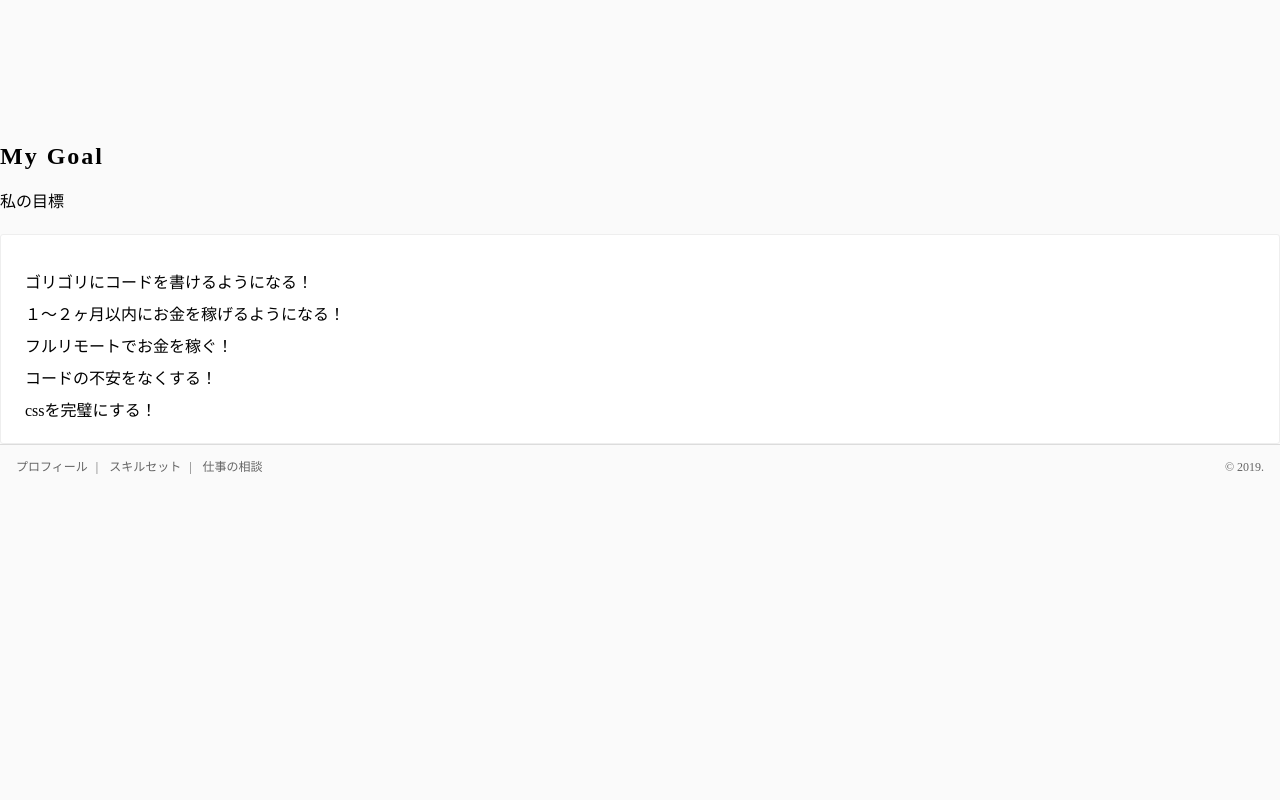
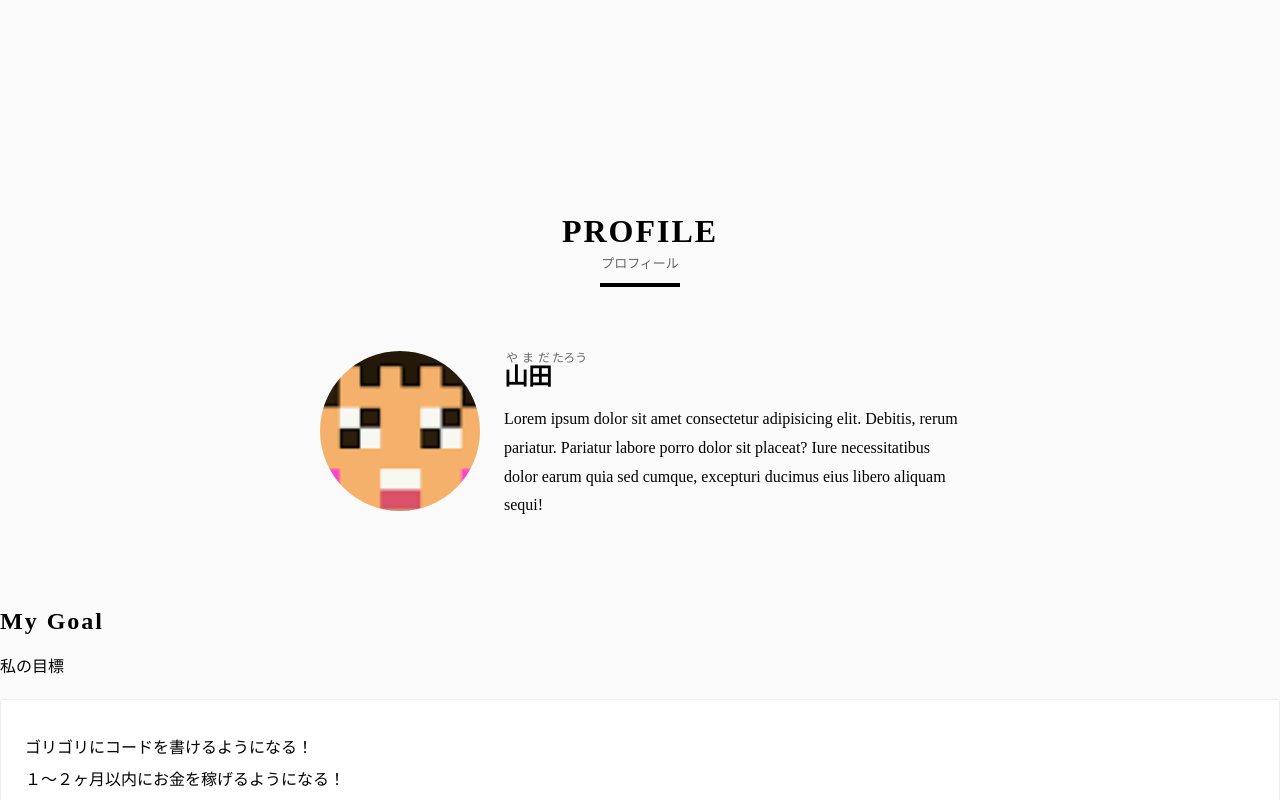
Before and after one commit to NozomiMuroya/portfolio, a plain HTML site: page index.html in a window 1280 px wide. Shown: the part 613-1413 px from the top of the page. Before the commit the page ends 1102 px from the top, so only its background shows below. Drawn offline with Linux system fonts and the light colour scheme.

Commit message:
プロフィールセクションを実装する

```diff
--- a/index.html
+++ b/index.html
@@ -38,6 +38,25 @@
         <a href="" class="button">お問い合わせ</a>
       </div>
     </div>
+    <div class="section">
+      <div container>
+        <h2 class="heading">
+          <span class="heading__main">PROFILE</span>
+          <span class="heading__sub">プロフィール</span>
+        </h2>
+        <div class="profile">
+          <figure class="profile__photo"></figure>
+          <div class="profile__body">
+            <p class="profile__name">
+              <ruby>
+                山田<rt>やまだ</rt><rt>たろう</rt>
+              </ruby>
+            </p>
+            <p class="profile__text">Lorem ipsum dolor sit amet consectetur adipisicing elit. Debitis, rerum pariatur. Pariatur labore porro dolor sit placeat? Iure necessitatibus dolor earum quia sed cumque, excepturi ducimus eius libero aliquam sequi!</p>
+          </div>
+        </div>
+      </div>
+    </div>
     <h1 class="title">My Goal</h1>
     <p class="lead">私の目標</p>
     <ol class="list">
--- a/style.css
+++ b/style.css
@@ -50,6 +50,71 @@
 
 .gnav__link:hover:after {
   opacity: 1;
+}
+
+.section {
+  padding: 80px 0;
+}
+
+.heading {
+  margin-bottom: 64px;
+  text-align: center;
+  position: relative;
+  padding-bottom: 16px;
+}
+.heading:after {
+  content: "";
+  position: absolute;
+  bottom: 0;
+  left: 50%;
+  transform: translateX(-50%);
+  display: block;
+  width: 80px;
+  height: 4px;
+  background: #000;
+}
+.heading__main {
+  font-size: 32px;
+  font-weight: bold;
+  display: block;
+  margin-bottom: 8px;
+  line-height: 1;
+  letter-spacing: 2px;
+}
+.heading__sub {
+  font-size: 13px;
+  font-weight: normal;
+  line-height: 1;
+  color: rgba(0,0,0,.6);
+}
+
+.profile {
+  display: flex;
+  max-width: 640px;
+  margin: 0 auto;
+}
+.profile__photo {
+  border-radius: 50%;
+  width: 160px;
+  height: 160px;
+  margin-right: 24px;
+  background: center/cover url(/profile.png);
+}
+.profile__body {
+  flex: 1;
+}
+.profile__name {
+  font-size: 24px;
+  margin-bottom: 16px;
+  line-height: 1;
+  font-weight: bold;
+}
+.profile__name rt {
+  font-weight: normal;
+  color: rgba(0, 0, 0, .6);
+}
+.profile__text {
+  line-height: 1.8;
 }
 
 .hero {
```
Also changed, not shown: profile.png (added).
